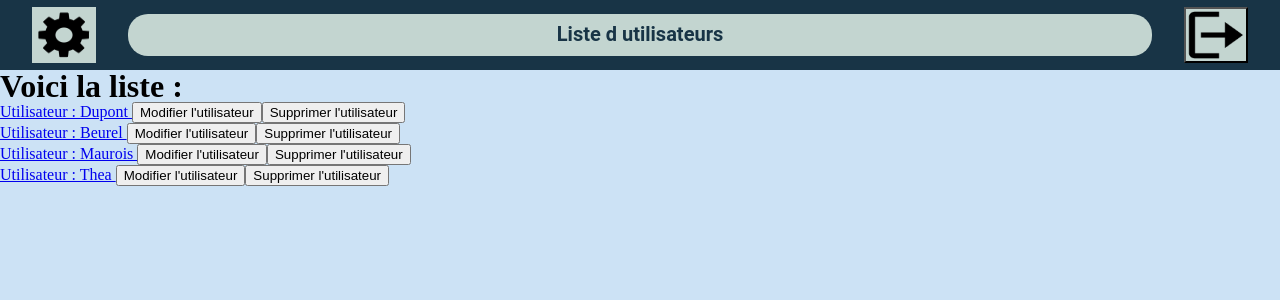
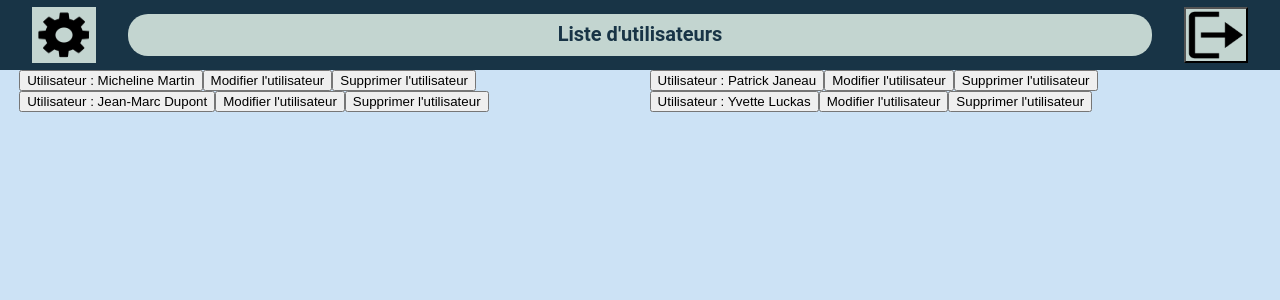
Before and after one commit to 2019-2020-ps6/2022-2023-ps6-poly-esprit, an Angular app in the folder front-end/: page / in a window 1280 px wide. Shown: the top 300 px of the page. Built offline with nearby package versions, Linux system fonts and the light colour scheme.

Commit message:
fixes sur les mocks et debut css selection utilisateur

```diff
--- a/front-end/src/app/game-page-component/game-page-component.component.html
+++ b/front-end/src/app/game-page-component/game-page-component.component.html
@@ -19,7 +19,7 @@
       Retour
     </button>
   </a>
-  <button [ngStyle]="getDisableQuestion()" id="questionSuivante" (click)="incrementIndexQuestion()" >
+  <button appAdaptConfig [ngStyle]="getDisableQuestion()" id="questionSuivante" (click)="incrementIndexQuestion()" >
     Question suivante
   </button>
 </div>
--- a/front-end/src/app/game-question-component/game-question-component.component.html
+++ b/front-end/src/app/game-question-component/game-question-component.component.html
@@ -17,7 +17,7 @@
     </div>
   </article>
   <article [ngClass]="{'isVisible': answerIsChoice}" class="answers" id="choice">
-    <button (click)="isCarre()" class="buttonChoice">carre</button>
-    <button (click)="isDuo()" class="buttonChoice">duo</button>
+    <button (click)="isCarre()" class="buttonChoice">Carré</button>
+    <button (click)="isDuo()" class="buttonChoice">Duo</button>
   </article>
 </div>
--- a/front-end/src/app/user-list-display/user-list-display.component.html
+++ b/front-end/src/app/user-list-display/user-list-display.component.html
@@ -1,16 +1,19 @@
 <app-header [title]="title"></app-header>
-<h1>Voici la liste : </h1>
+<!--<h1>Voici la liste : </h1>-->
   <ul>
+    <div class="grid_display">
     <li *ngFor="let user of users">
-    <a class="navigation" [routerLink]="['/themes', user.id]">
-      Utilisateur : {{ user.nom }}
+      <a class="navigation" id="user_selection" [routerLink]="['/themes', user.id]">
+<!--        une image -->
+        <button>Utilisateur : {{user.prenom}} {{ user.nom }}</button>
       </a>
        <a class="navigation" [routerLink]="['user-edit', user.id]">
-      <button>Modifier l'utilisateur</button>
+        <button class="gestion_admin">Modifier l'utilisateur</button>
       </a>
       <a class="navigation" [routerLink]="['user-delete', user.id]">
-      <button>Supprimer l'utilisateur</button>
+        <button class="gestion_admin">Supprimer l'utilisateur</button>
       </a>
     </li>
+    </div>
   </ul>
 <br>
--- a/front-end/src/app/user-list-display/user-list-display.component.scss
+++ b/front-end/src/app/user-list-display/user-list-display.component.scss
@@ -0,0 +1,30 @@
+.grid_display {
+  display: grid;
+  grid-template: 1fr / 1.5vw 1fr 1.5vw 1fr 1.5vw;
+  //border: dotted;
+}
+
+li {
+  list-style-type: none;
+  //border: solid blue;
+  //height: 200px;
+}
+
+li:nth-child(even) {   //tous les li pairs
+  grid-column: 4/4;
+}
+
+li:nth-child(odd) {
+  grid-column: 2/2;
+}
+
+#user_selection {
+  //border: solid;
+  //height: 100%;
+  //width: 100%;
+  height: 200px;
+}
+
+.gestion_admin {
+
+}
--- a/front-end/src/app/user-list-display/user-list-display.component.ts
+++ b/front-end/src/app/user-list-display/user-list-display.component.ts
@@ -9,7 +9,7 @@ import {UserService} from "../../service/user.service";
 })
 export class UserListDisplayComponent implements OnInit {
   users: any[] = [];
-  title = 'Liste d utilisateurs';
+  title = 'Liste d\'utilisateurs';
 
   constructor(private userService: UserService) { }
 
--- a/front-end/src/mocks/question.mock.ts
+++ b/front-end/src/mocks/question.mock.ts
@@ -83,7 +83,7 @@ export const Answer = [
 export const Questions = [
   {
     id: '1',
-    label: 'A quelle date il y a eu la révolution française',
+    label: 'A quelle date a eu lieu la révolution française ?',
     answers: [Answer[0],Answer[1],Answer[2], Answer[3]]
   },
   {
--- a/front-end/src/mocks/quizz.mock.ts
+++ b/front-end/src/mocks/quizz.mock.ts
@@ -13,7 +13,7 @@ export const Quizz = [
   },
   {
     id: '2',
-    name: 'La révolition française',
+    name: 'La révolution française',
     questions: [Questions[0], Questions[1], Questions[2]]
   }
 
--- a/front-end/src/mocks/user.mock.ts
+++ b/front-end/src/mocks/user.mock.ts
@@ -3,37 +3,37 @@ import {User} from "../models/user.model";
 export const mockUser: User[] = [
   {
     id: '0',
+    isAdmin: true,
+    nom: "Martin",
+    prenom: "Micheline",
+    age: 35,
+    sex: "Male",
+    pathology: 0
+  },
+  {
+    id: '1',
+    isAdmin: false,
+    nom: "Janeau",
+    prenom: "Patrick",
+    age: 75,
+    sex: "Male",
+    pathology: 1
+  },
+  {
+    id: '2',
     isAdmin: false,
     nom: "Dupont",
-    prenom: "Jean",
-    age: 35,
+    prenom: "Jean-Marc",
+    age: 87,
     sex: "Male",
     pathology: 2
   },
   {
-    id: '1',
-    isAdmin: true,
-    nom: "Beurel",
-    prenom: "Simon",
-    age: 21,
-    sex: "Male",
-    pathology: 0
-  },
-  {
-    id: '2',
-    isAdmin: false,
-    nom: "Maurois",
-    prenom: "Quentin",
-    age: 85,
-    sex: "Male",
-    pathology: 1
-  },
-  {
     id: '3',
     isAdmin: false,
-    nom: "Thea",
-    prenom: "Delias",
-    age: 95,
+    nom: "Luckas",
+    prenom: "Yvette",
+    age: 73,
     sex: 'Female',
     pathology: 4
   }
```
Lines whose indentation alone changed are shown as unchanged.
